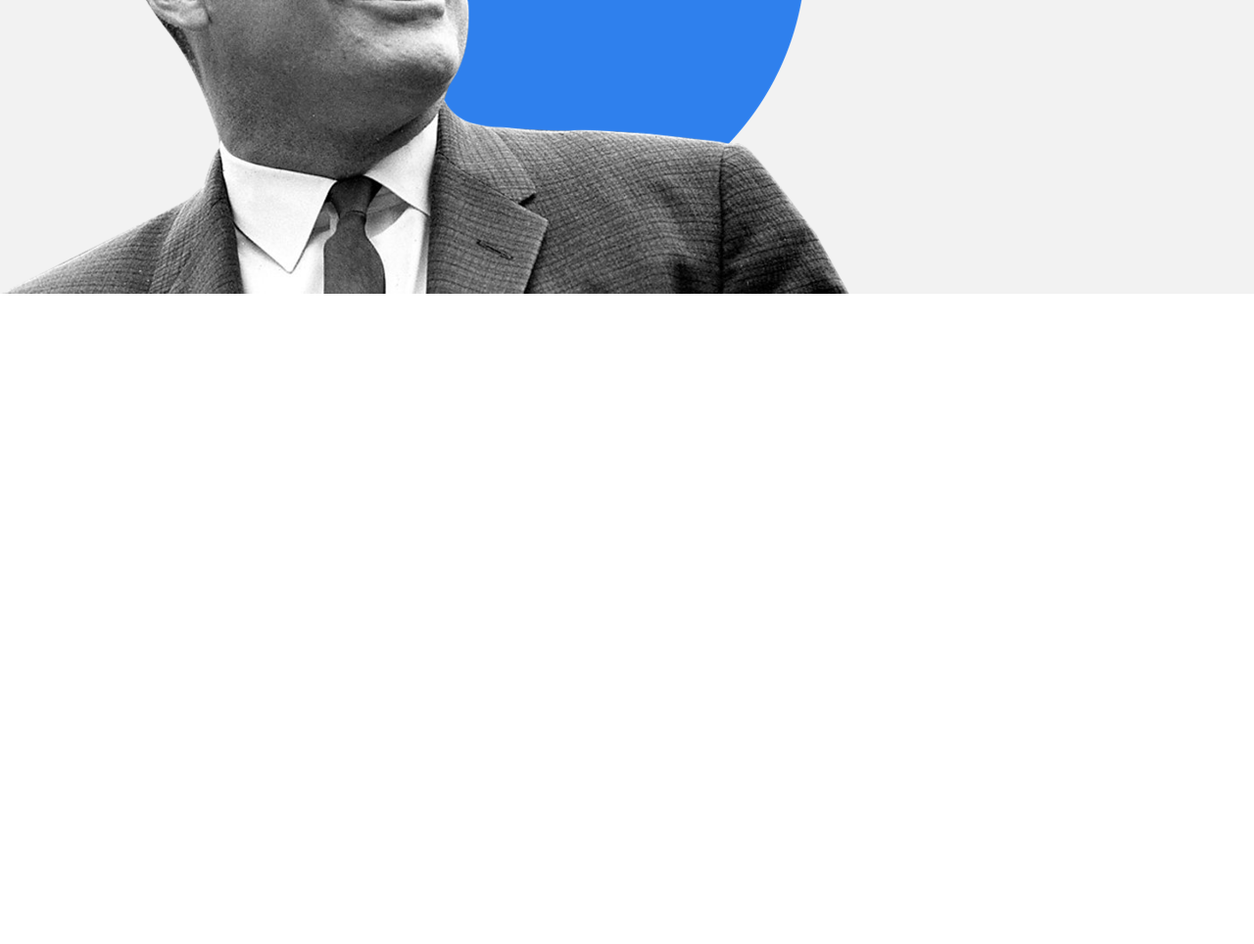
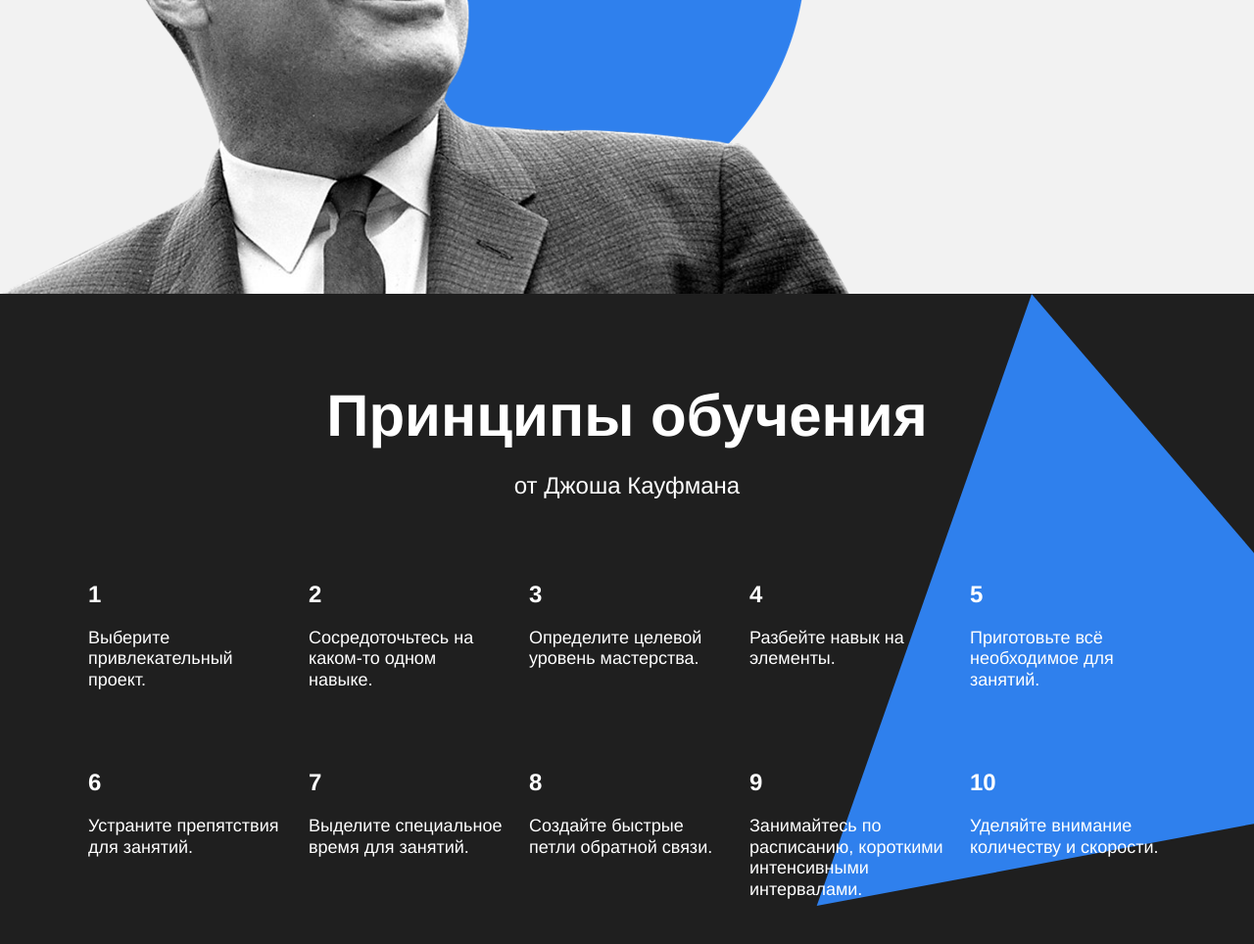
Before and after one commit to DanilHas/how-to-learn, a plain HTML site: page index.html in a window 1280 px wide. Shown: the part 2697-3661 px from the top of the page at 98% size. Before the commit the page ends 2997 px from the top, so only its background shows below. Drawn offline with Linux system fonts and the light colour scheme.

Commit message:
добавлена секция kaufman

```diff
--- a/index.html
+++ b/index.html
@@ -106,6 +106,81 @@
           <p class="feynman__subtitle">Выучить и не забыть.</p>
           <a href="#" class="feynman__link">Подробнее &rarr;</a>
         </section>
+        <section class="kaufman">
+          <h2 class="section-title section-title_theme_dark">
+            Принципы обучения
+          </h2>
+          <p class="section-subtitle section-subtitle_theme_dark">
+            от Джоша Кауфмана
+          </p>
+          <div class="table table_theme_dark">
+            <div class="table__cell table__cell_theme_dark">
+              <h3 class="table__heading table__heading_theme_dark">1</h3>
+              <p class="table__text table__text_theme_dark">
+                Выберите привлекательный проект.
+              </p>
+            </div>
+            <div class="table__cell table__cell_theme_dark">
+              <h3 class="table__heading table__heading_theme_dark">2</h3>
+              <p class="table__text table__text_theme_dark">
+                Сосредоточьтесь на каком-то одном навыке.
+              </p>
+            </div>
+            <div class="table__cell table__cell_theme_dark">
+              <h3 class="table__heading table__heading_theme_dark">3</h3>
+              <p class="table__text table__text_theme_dark">
+                Определите целевой уровень мастерства.
+              </p>
+            </div>
+            <div class="table__cell table__cell_theme_dark">
+              <h3 class="table__heading table__heading_theme_dark">4</h3>
+              <p class="table__text table__text_theme_dark">
+                Разбейте навык на элементы.
+              </p>
+            </div>
+            <div class="table__cell table__cell_theme_dark">
+              <h3 class="table__heading table__heading_theme_dark">5</h3>
+              <p class="table__text table__text_theme_dark">
+                Приготовьте всё необходимое для занятий.
+              </p>
+            </div>
+            <div class="table__cell table__cell_theme_dark">
+              <h3 class="table__heading table__heading_theme_dark">6</h3>
+              <p class="table__text table__text_theme_dark">
+                Устраните препятствия для занятий.
+              </p>
+            </div>
+            <div class="table__cell table__cell_theme_dark">
+              <h3 class="table__heading table__heading_theme_dark">7</h3>
+              <p class="table__text table__text_theme_dark">
+                Выделите специальное время для занятий.
+              </p>
+            </div>
+            <div class="table__cell table__cell_theme_dark">
+              <h3 class="table__heading table__heading_theme_dark">8</h3>
+              <p class="table__text table__text_theme_dark">
+                Создайте быстрые петли обратной связи.
+              </p>
+            </div>
+            <div class="table__cell table__cell_theme_dark">
+              <h3 class="table__heading table__heading_theme_dark">9</h3>
+              <p class="table__text table__text_theme_dark">
+                Занимайтесь по расписанию, короткими интенсивными интервалами.
+              </p>
+            </div>
+            <div class="table__cell table__cell_theme_dark">
+              <h3 class="table__heading table__heading_theme_dark">10</h3>
+              <p class="table__text table__text_theme_dark">
+                Уделяйте внимание количеству и скорости.
+              </p>
+            </div>
+          </div>
+          <img
+            class="kaufman__triangle"
+            src="./images/kaufman-triangle.svg"
+            alt="Синий треугольник"
+          />
+        </section>
       </main>
     </div>
   </body>
--- a/styles/style.css
+++ b/styles/style.css
@@ -163,6 +163,7 @@
 .table__cell {
   width: 250px;
   margin-top: 60px;
+  color:#000;
 }
 
 .table__heading {
@@ -170,7 +171,6 @@
   line-height: 1.15;
   font-size: 24px;
   font-weight: 600;
-  color: #000;
 }
 
 .table__text {
@@ -178,7 +178,6 @@
   line-height: 1.2;
   font-size: 18px;
   font-weight: normal;
-  color: #000;
 }
 
 /* блок main секция feynman */
@@ -224,10 +223,40 @@
   font-weight: normal;
 }
 
+/* блок main секция kaufman */
+
+.kaufman {
+  display: flex;
+  flex-direction: column;
+  align-items: center;
+  background-color: #1f1f1f;
+  padding: 90px 0;
+  overflow: hidden;
+  position: relative;
+}
+
+.section-title_theme_dark {
+  color: white;
+  z-index: 1;
+}
+
+.section-subtitle_theme_dark {
+  color: white;
+}
+
 /* и элемента с модификатором вида ключ-значение */
 .table__cell_theme_dark {
   width: 200px;
   color: white;
   margin-right: 0;
   margin-top: 80px;
+  z-index: 1;
 }
+
+.kaufman__triangle {
+  width: 877px;
+  height: 877px;
+  position: absolute;
+  right: -210px;
+  top: 0;
+}
```
